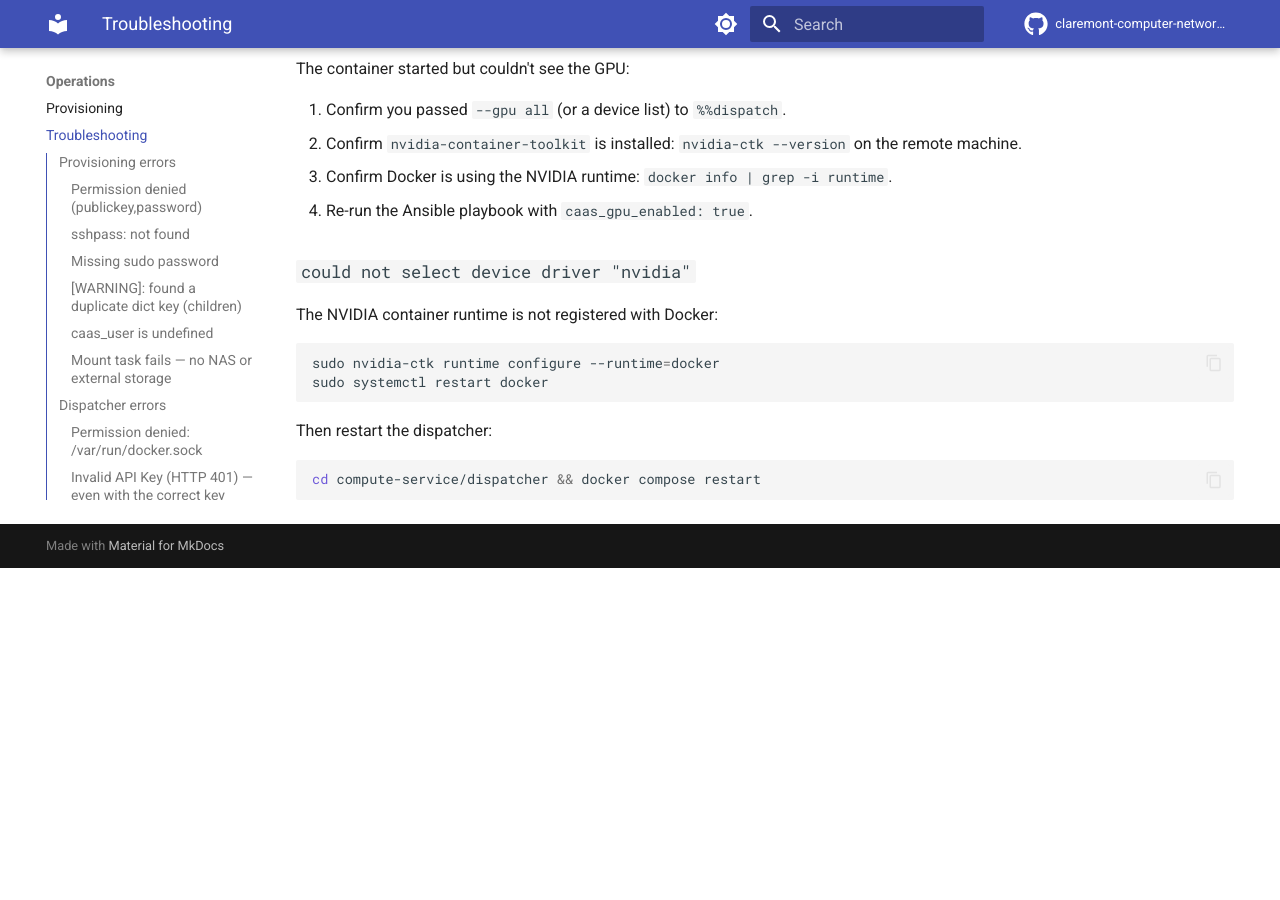
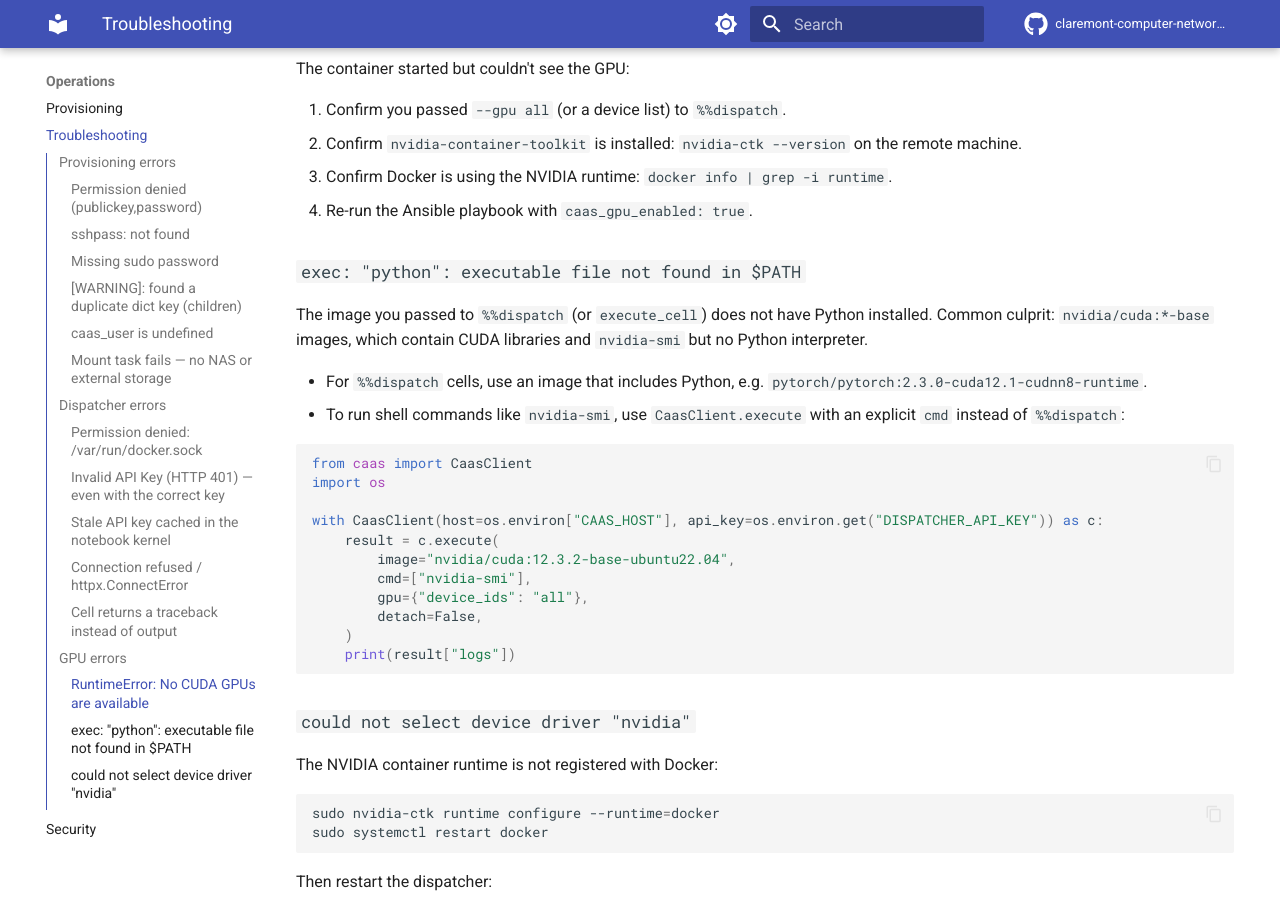
Before and after one commit to claremont-computer-network/compute-service, an MkDocs documentation site: the page built from docs/operations/troubleshooting.md, in a window 1280 px wide and 900 px high, scrolled down 3761 px. Built offline with MkDocs 1.6.1 and Material for MkDocs 9.7.7, drawn with Linux system fonts in a browser that asks for light colours; comment, search, counter and statistics services are not loaded; before the commit the page ends 4329 px from its top, so only the background shows below that.

Commit message:
docs: fix GPU verify step — nvidia/cuda base has no python, use execute() not %%dispatch

````diff
--- a/docs/cookbooks/gpu-workload.md
+++ b/docs/cookbooks/gpu-workload.md
@@ -15,13 +15,25 @@ Run GPU-accelerated code on a remote machine from a notebook cell.
 
 ## Verify GPU availability
 
-Before running any GPU workload, check that the dispatcher can see the GPU:
+Before running any GPU workload, check that the dispatcher can see the GPU. `nvidia-smi` is a
+shell tool, not a Python script, so use `CaasClient.execute` (not `execute_cell`) with the
+`nvidia/cuda` base image, which has `nvidia-smi` but no Python:
 
 ```python
-%%dispatch --image nvidia/cuda:12.3.2-base-ubuntu22.04 --gpu all
-import subprocess
-result = subprocess.run(["nvidia-smi"], capture_output=True, text=True)
-print(result.stdout)
+from caas import CaasClient
+import os
+
+with CaasClient(
+    host=os.environ["CAAS_HOST"],
+    api_key=os.environ.get("DISPATCHER_API_KEY"),
+) as client:
+    result = client.execute(
+        image="nvidia/cuda:12.3.2-base-ubuntu22.04",
+        cmd=["nvidia-smi"],
+        gpu={"device_ids": "all"},
+        detach=False,
+    )
+    print(result["logs"])
 ```
 
 Expected output:
@@ -33,6 +45,12 @@ Expected output:
 | GPU  Name        Persistence-M| Bus-Id        Disp.A | Volatile Uncorr. ECC |
 ...
 ```
+
+!!! warning "Don't use `%%dispatch` for this check"
+    `%%dispatch` calls `/v1/execute/cell`, which runs `python -c <code>`. The `nvidia/cuda`
+    base image has no Python, so the container will fail with
+    `exec: "python": executable file not found in $PATH`. Use `CaasClient.execute` with an
+    explicit `cmd` instead, as shown above.
 
 If you see `nvidia-smi: not found`, the GPU provisioning step did not complete. Re-run the
 playbook with `caas_gpu_enabled: true`.
--- a/docs/operations/troubleshooting.md
+++ b/docs/operations/troubleshooting.md
@@ -190,6 +190,31 @@ The container started but couldn't see the GPU:
 3. Confirm Docker is using the NVIDIA runtime: `docker info | grep -i runtime`.
 4. Re-run the Ansible playbook with `caas_gpu_enabled: true`.
 
+### `exec: "python": executable file not found in $PATH`
+
+The image you passed to `%%dispatch` (or `execute_cell`) does not have Python installed.
+Common culprit: `nvidia/cuda:*-base` images, which contain CUDA libraries and `nvidia-smi`
+but no Python interpreter.
+
+- For `%%dispatch` cells, use an image that includes Python, e.g.
+  `pytorch/pytorch:2.3.0-cuda12.1-cudnn8-runtime`.
+- To run shell commands like `nvidia-smi`, use `CaasClient.execute` with an explicit `cmd`
+  instead of `%%dispatch`:
+
+```python
+from caas import CaasClient
+import os
+
+with CaasClient(host=os.environ["CAAS_HOST"], api_key=os.environ.get("DISPATCHER_API_KEY")) as c:
+    result = c.execute(
+        image="nvidia/cuda:12.3.2-base-ubuntu22.04",
+        cmd=["nvidia-smi"],
+        gpu={"device_ids": "all"},
+        detach=False,
+    )
+    print(result["logs"])
+```
+
 ### `could not select device driver "nvidia"`
 
 The NVIDIA container runtime is not registered with Docker:
````
